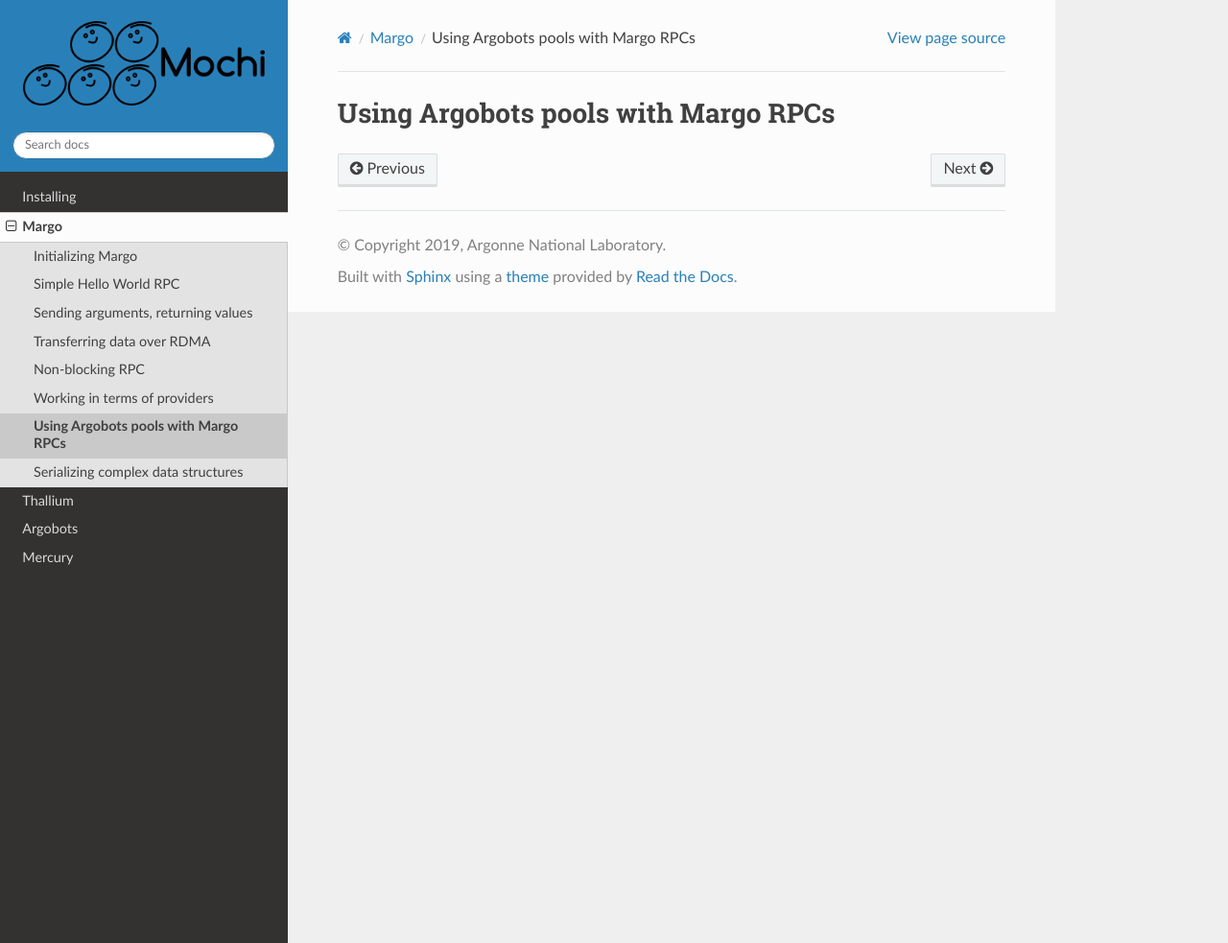
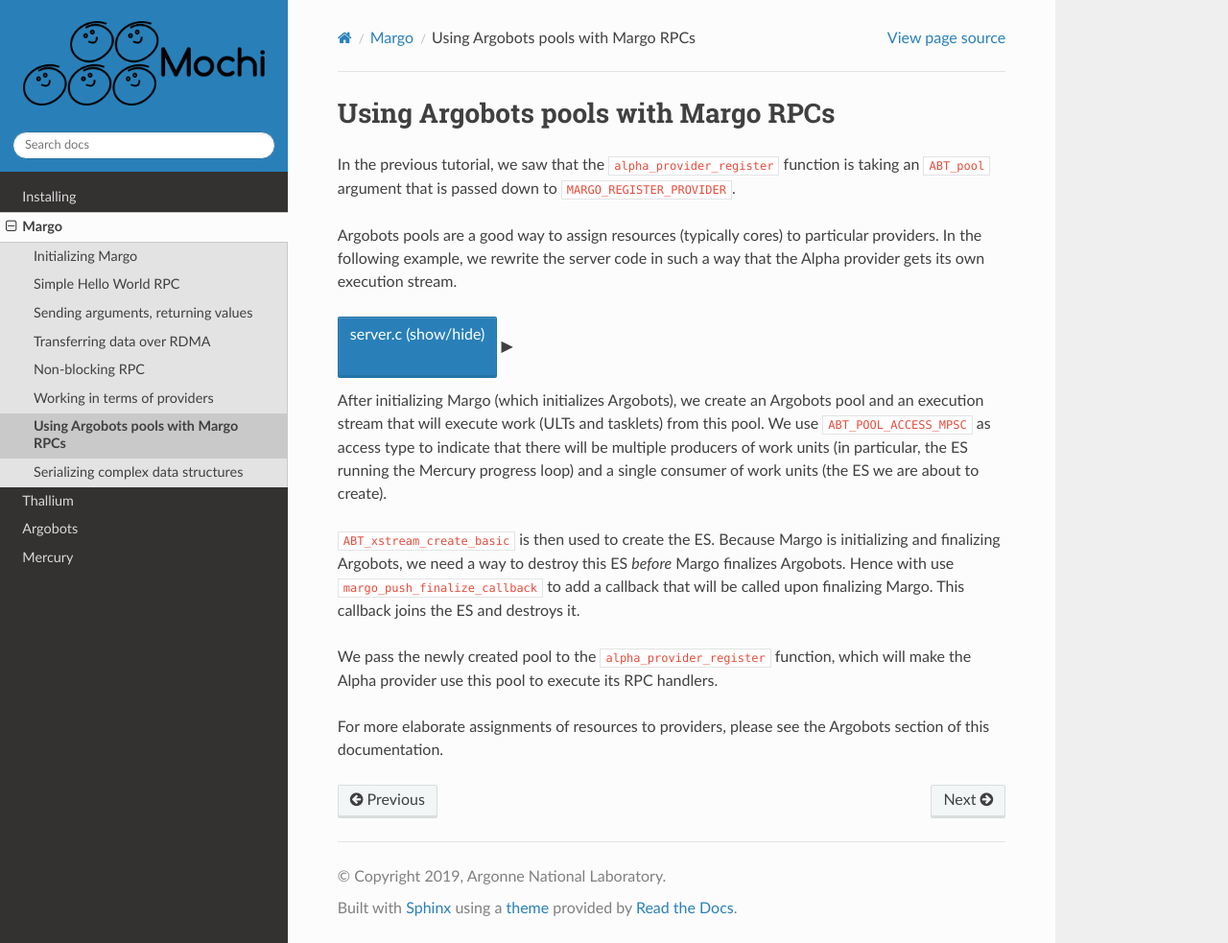
Before and after one commit to mochi-hpc/mochi-doc, a Sphinx documentation site: the page built from docs/source/margo/07_pools.rst, in a window 1280 px wide and 983 px high. Shown: the whole window at 96% size. Built offline with Sphinx 7.4.7 and the Read the Docs theme 2.0.0, drawn with Linux system fonts in a browser that asks for light colours.

```diff
--- a/docs/source/margo.rst
+++ b/docs/source/margo.rst
@@ -32,4 +32,4 @@
    margo/05_async.rst
    margo/06_provider.rst
    margo/07_pools.rst
-   margo/08_custom_serialization.rst
+   margo/08_proc.rst
--- a/docs/source/margo/07_pools.rst
+++ b/docs/source/margo/07_pools.rst
@@ -1,2 +1,41 @@
 Using Argobots pools with Margo RPCs
 ====================================
+
+In the previous tutorial, we saw that the :code:`alpha_provider_register`
+function is taking an :code:`ABT_pool` argument that is passed down to
+:code:`MARGO_REGISTER_PROVIDER`.
+
+Argobots pools are a good way to assign resources (typically cores) to
+particular providers. In the following example, we rewrite the server code
+in such a way that the Alpha provider gets its own execution stream.
+
+.. container:: toggle
+
+    .. container:: header
+
+       .. container:: btn btn-info
+
+          server.c (show/hide)
+
+    .. literalinclude:: ../../../code/margo/07_pool/server.c
+       :language: cpp
+
+After initializing Margo (which initializes Argobots), we create an Argobots
+pool and an execution stream that will execute work (ULTs and tasklets) from
+this pool. We use :code:`ABT_POOL_ACCESS_MPSC` as access type to indicate
+that there will be multiple producers of work units (in particular, the ES
+running the Mercury progress loop) and a single consumer of work units
+(the ES we are about to create).
+
+:code:`ABT_xstream_create_basic` is then used to create the ES.
+Because Margo is initializing and finalizing Argobots, we need a way to
+destroy this ES *before* Margo finalizes Argobots. Hence with use
+:code:`margo_push_finalize_callback` to add a callback that will be
+called upon finalizing Margo. This callback joins the ES and destroys it.
+
+We pass the newly created pool to the :code:`alpha_provider_register`
+function, which will make the Alpha provider use this pool to execute
+its RPC handlers.
+
+For more elaborate assignments of resources to providers, please see
+the Argobots section of this documentation.
--- a/docs/source/margo/08_custom_serialization.rst
+++ /dev/null
@@ -1,2 +0,0 @@
-Serializing complex data structures
-===================================
```
Also changed, not shown: docs/source/margo/08_proc.rst (added, +56 -0 lines), 2 other files.
